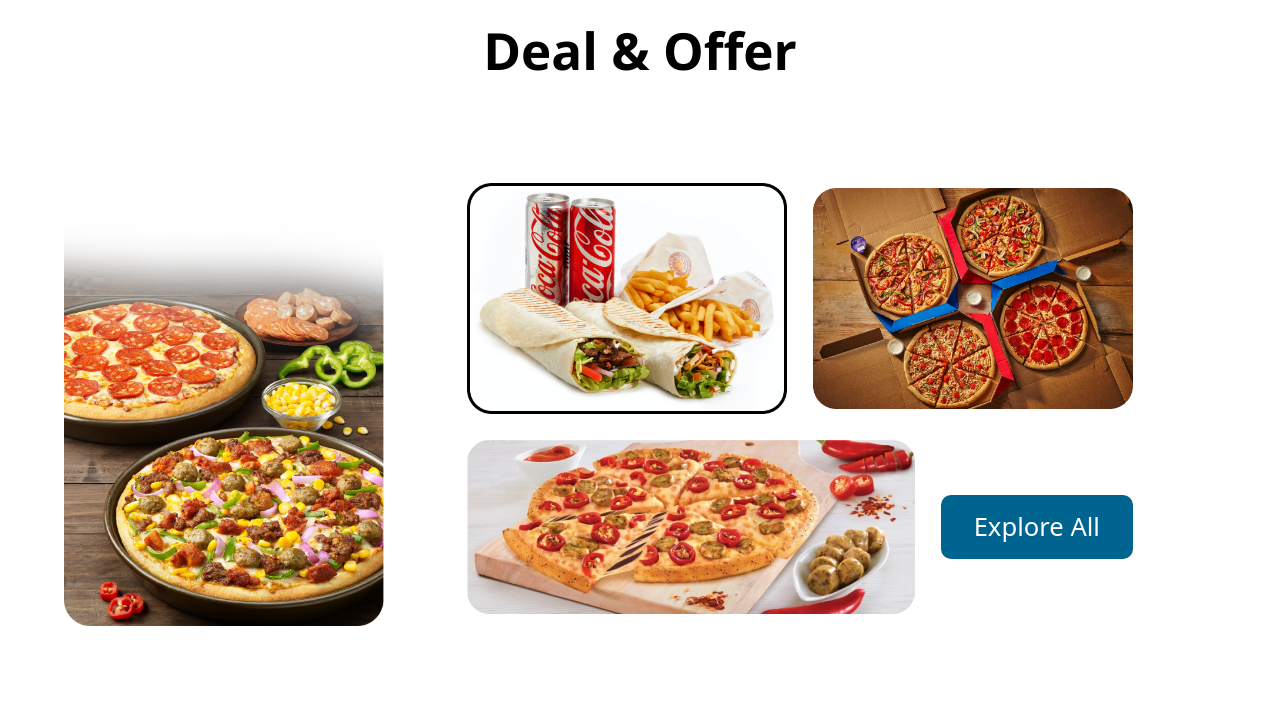
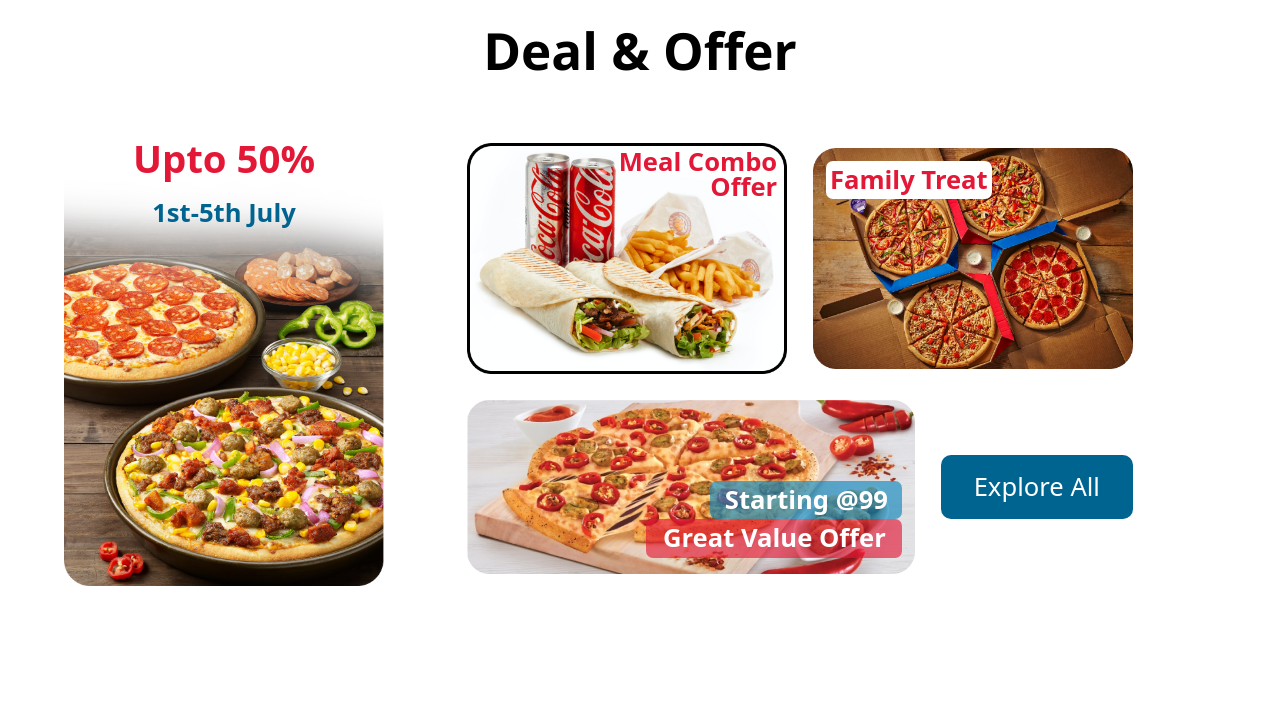
Before and after one commit to ianshsingh10/BeyondInfinityReimagineRound1, a plain HTML site: page index.html in a window 1280 px wide. Shown: the part 1220-1947 px from the top of the page. Drawn offline with nearby package versions, Linux system fonts and the light colour scheme.

Commit message:
updated deals and offers

```diff
--- a/index.html
+++ b/index.html
@@ -51,24 +51,37 @@
     <div id="deal-page">
         <h1 id="Heading">Deal & Offer</h1>
         <div class="deal-box">
-            <a  href="#">
-                <img value="2" class="img" src="Images/up to.png" id="upto"></img>
-            </a>
-            <div class="box img">
-                <a href="#">
-                    <img  value="3"  src="Images/meal combo.png" id="meal-combo" class="img"></img>
-                </a>
-                <a href="#">
-                    <img value="1.5"  src="Images/family treat.png" id="family-treat" class="img"></img>
-                </a>
-                <div class="box">
-                    <a href="#">
-                        <img value="2"  src="Images/great value.png" id="great-value" class="img"></img>
-                    </a>
-                    <a href="#">
-                        <div value="3"  id="explore-all" class="img">Explore All</div>
+            <div value="2" class="img">
+                <a class="deal-links" href="#">
+                    <p id="upto-line1" class="deals">Upto 50%</p>
+                    <p id="upto-line2" class="deals">1st-5th July</p>
+                    <img src="Images/up to.png" id="upto"></img>
                 </a>
             </div>
+            <div class="box">
+                <div value="3" class="img" >
+                    <a class="deal-links" href="#">
+                        <p id="meal-combo-line1" class="deals">Meal Combo</p>
+                        <p id="meal-combo-line2" class="deals">Offer</p>
+                        <img src="Images/meal combo.png" id="meal-combo"></img>
+                    </a>
+                </div>
+                <div value="1.5" class="img">
+                    <a class="deal-links" href="#">
+                        <p id="family-treat-line1" class="deals">Family Treat</p>
+                        <img src="Images/family treat.png" id="family-treat"></img>
+                    </a>
+                </div>
+                <div value="2" class="img">
+                    <a class="deal-links" href="#">
+                        <p id="great-value-line1" class="deals">Starting @99</p>
+                        <p id="great-value-line2" class="deals">Great Value Offer</p>
+                        <img src="Images/great value.png" id="great-value"></img>
+                    </a>
+                </div>
+                <a href="#">
+                    <div value="2.5"  id="explore-all" class="img">Explore All</div>
+                </a>
             </div>
         </div>
     </div>
@@ -227,12 +240,14 @@
                     <div class="customiseBoxes"><p class="customise">CUSTOMISE</p></div>
                     <img src="Images/Add to Cart Button.png" alt="add-to-cart" id="addToCart">
                 </div>
+                <img id="bgImage" src="Images/Group 35.png" alt="">
             </div>
         </div>
     </div>
 
     <div id="bulk-page" class="bulk-order">
         <h1 id="Heading">Bulk Order</h1>
+        <div class="blur">
             <div id="box1">Details
                 <p id="details">
                     <input placeholder="Name">
@@ -251,6 +266,7 @@
                     <br>
                     <button style="background-color: #E31837; color:#FFFFFF ;" >SUBMIT</button>
                 </p>
+            </div>
         </div>
         <div class="left-box">
             <div id="box2">
--- a/script.js
+++ b/script.js
@@ -243,7 +243,7 @@ tl.to("#text-2",{
     innerText:"DEALS",
 },'j')
 
-document.addEventListener("mousemove",function(e){
+document.querySelector("#deal-page").addEventListener("mousemove",function(e){
     document.querySelectorAll(".img").forEach((elem)=>{
         const position=elem.getAttribute("value");
         const x=(window.innerWidth-e.clientX*position)/30;
--- a/style.css
+++ b/style.css
@@ -118,7 +118,7 @@ a{
 }
 #home-page{
     width: 100%;
-    padding: 10vh;
+    padding: 10vmin;
 }
 .landing{
     margin-top: 5vh;
@@ -166,10 +166,9 @@ a{
 }
 #deal-page{
     padding: 5vmax;
-    padding-top: 10vh;
+    padding-top: 10vmin;
 }
 .deal-box{
-    padding-top: 5vmin;
     display: flex;
     justify-content: center;
     align-items: center;
@@ -184,17 +183,83 @@ a{
     flex-wrap: wrap;
     gap: 2vmax;
 }
+.deal-links{
+    position: relative;
+    display: flex;
+    align-items: center;
+}
+.deals{
+    width: 100%;
+    position: absolute;
+    text-align: center;
+    font-weight: bold;
+    z-index: 1;
+}
 #upto{
     width: 25vmax;
+}
+#upto-line1{
+    top: 0;
+    color: #E31837;
+    font-size: 3vmax;
+}
+#upto-line2{
+    top: 5vmax;
+    color: #006491;
+    font-size: 2vmax;
 }
 #meal-combo{
     width: 25vmax;
 }
+#meal-combo-line1{
+    top: 0;
+    color: #E31837;
+    font-size: 2vmax;
+    text-align: right;
+    padding-right: 10px;
+}
+#meal-combo-line2{
+    top: 2vmax;
+    color: #E31837;
+    font-size: 2vmax;
+    text-align: right;
+    padding-right: 10px;
+}
 #family-treat{
     width: 25vmax;
 }
+#family-treat-line1{
+    top: 1vmax;
+    left: 1vmax;
+    width: 13vmax;
+    color: #E31837;
+    border-radius: 7px;
+    background-color: white;
+    font-size: 2vmax;
+    text-align: center;
+}
 #great-value{
     width: 35vmax;
+}
+#great-value-line1{
+    right: 1vmax;
+    bottom: 3vmax;
+    width: 15vmax;
+    color: white;
+    border-radius: 7px;
+    background-color: #1689beaa;
+    font-size: 2vmax;
+    text-align: center;
+}
+#great-value-line2{
+    right: 1vmax;
+    bottom: 0;
+    width: 20vmax;
+    color: white;
+    border-radius: 7px;
+    background-color: #e31836a3;
+    font-size: 2vmax;
+    text-align: center;
 }
 #explore-all{
     width: 15vmax;
@@ -206,18 +271,17 @@ a{
     background-color: #006491;
 }
 #menu-page{
+    position: relative;
     width: 100%;
-    padding-top: 10vmax;
+    padding-top: 10vmin;
     padding-bottom: 10vmin;
     display: flex;
     flex-wrap: wrap;
 }
 #bgImage{
-    height:50vmax;
-    width: auto;
-    position: fixed;
-    top:6vmax;
-    right: 0vmax;
+    position: absolute;
+    top: 15vmax;
+    right: 0;
     z-index: -1;
 }
 
@@ -399,17 +463,25 @@ h1{
     font-family: Arial, Helvetica, sans-serif;
     font-weight: bolder;
 }
-#box1{
+.blur{
     width:50vmin;
-    background-color: #87ceed;
+    background-image: url("Images/Group\ 35.png");
+    background-size: cover;
     border-radius: 30px;
     text-align: center;
     font-family: Arial, Helvetica, sans-serif;
     font-weight: bold;
+    flex-grow: .2;
+}
+#box1{
+    font-size: 30px;
+    width: 100%;
+    height: 100%;
     padding-top: 5vmin;
     padding-bottom: 5vmin;
-    font-size: 20px;
-    flex-grow: .2;
+    border-radius: 30px;
+    background-color: transparent;
+    backdrop-filter: blur(3px);
 }
 #details{
     margin-top: 2vmin;
@@ -418,7 +490,7 @@ h1{
 input{
     width: 40vmin;
     border-radius: 6px;
-    background-color: #FFFFFF;
+    background-color: transparent;
     color: #000000;
     padding-left: 8px;
     font-size: 2vmin;
@@ -428,7 +500,10 @@ input{
     margin-bottom: 2vmin;
     padding-top: 2px;
     padding-bottom: 2px;
-    border-color: #168ABE;
+    box-shadow: rgba(128, 128, 128, 0.7) 2px 2px inset,rgba(128, 128, 128, 0.7) 2px 2px;
+}
+::placeholder{
+    color: grey;
 }
 button{
     margin-top: 15px;
```
Also changed, not shown: Images/Small Logo.svg (deleted). Lines whose indentation alone changed are shown as unchanged.
